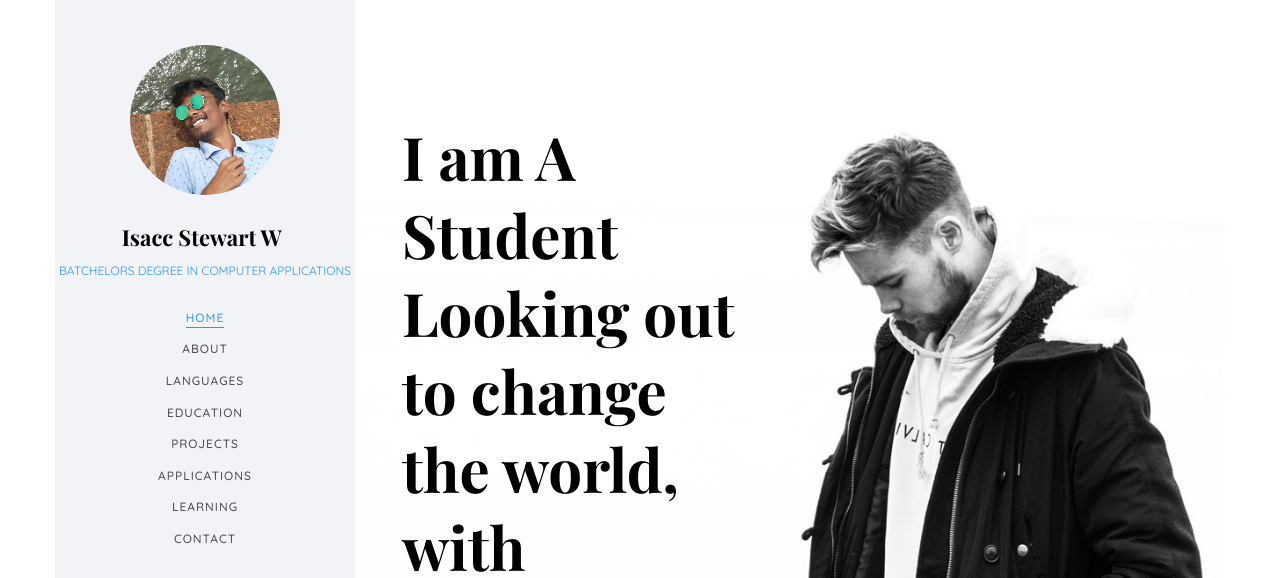
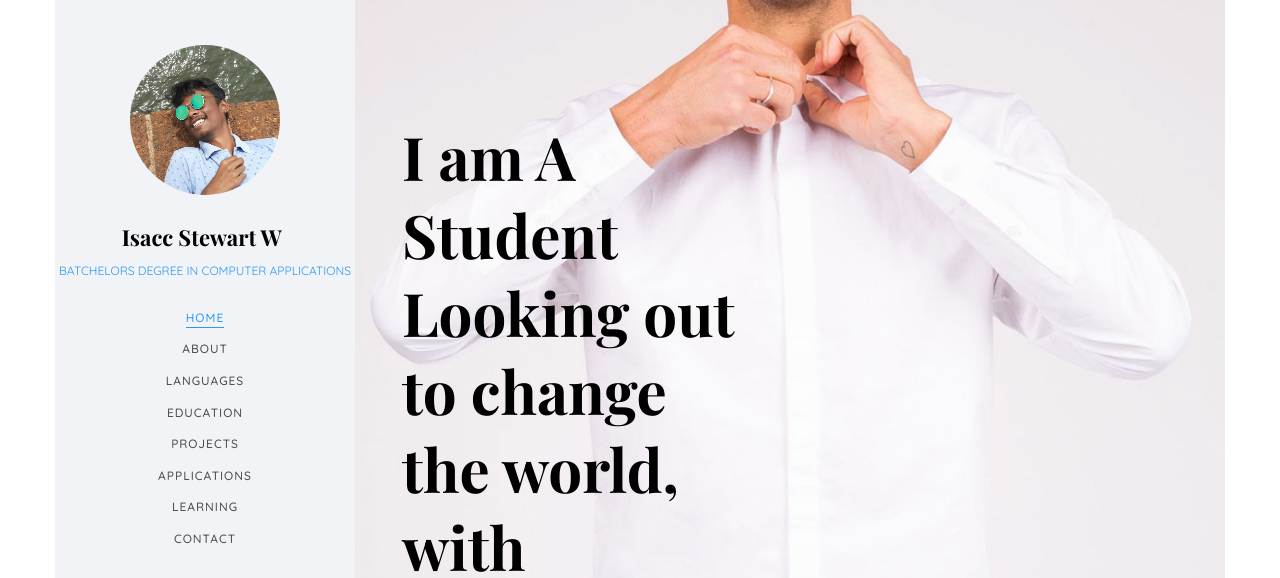
Before and after one commit to isaccstewart/isaccstewart, a plain HTML site: page index.html in a window 1280 px wide. Shown: the top 578 px of the page. Drawn offline with nearby package versions, Linux system fonts and the light colour scheme; files whose address does not match are found by name; a web font is replaced by a local one.

Commit message:
Update index.html

```diff
--- a/index.html
+++ b/index.html
@@ -107,7 +107,7 @@
 					   		</div>
 				   		</div>
 				   	</li>
-				   	<li style="background-image: url(images/img_bg_2.jpg);">
+				   	<li style="background-image: url(images/img_bg_1.jpg);">
 				   		<div class="overlay"></div>
 				   		<div class="container-fluid">
 				   			<div class="row">
```
